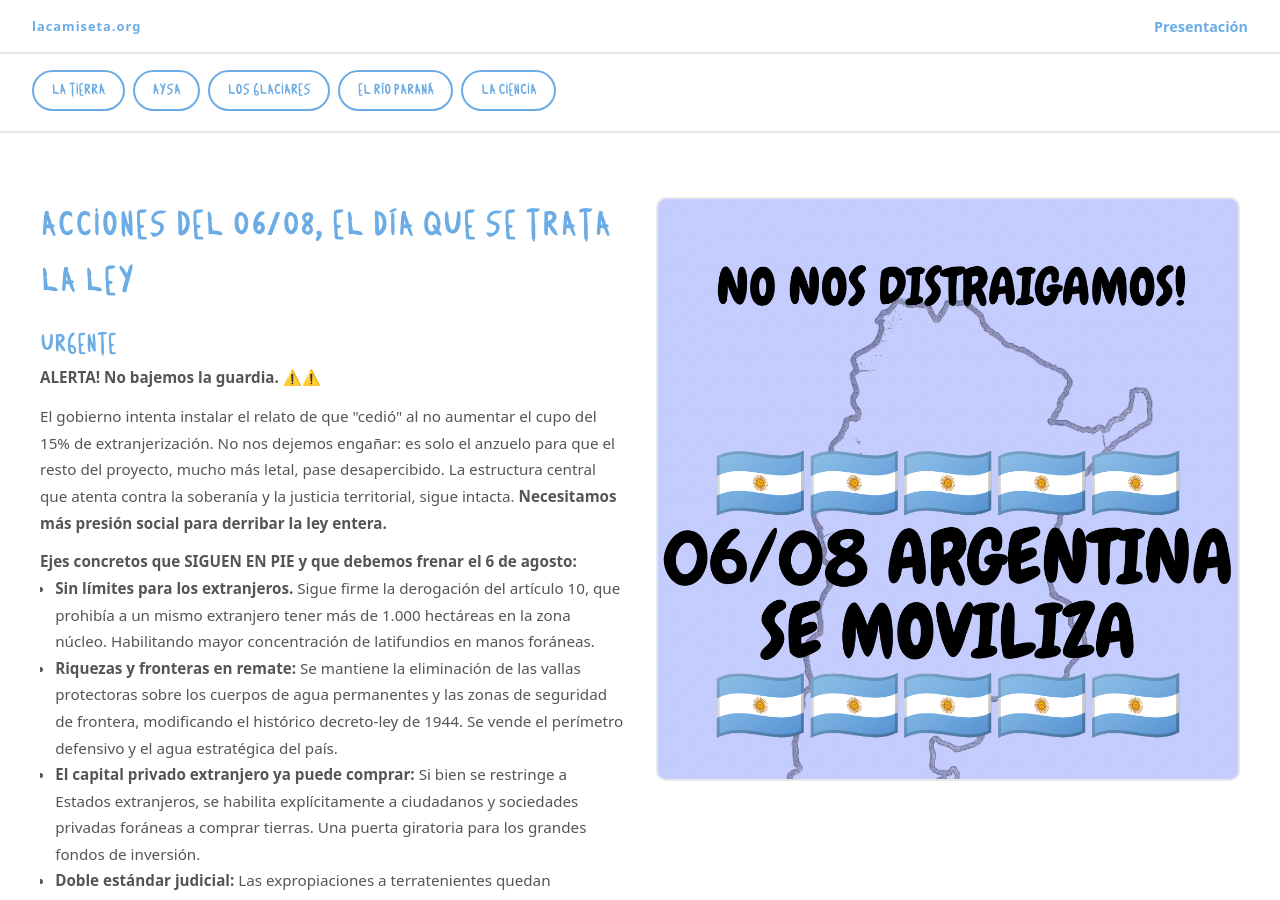
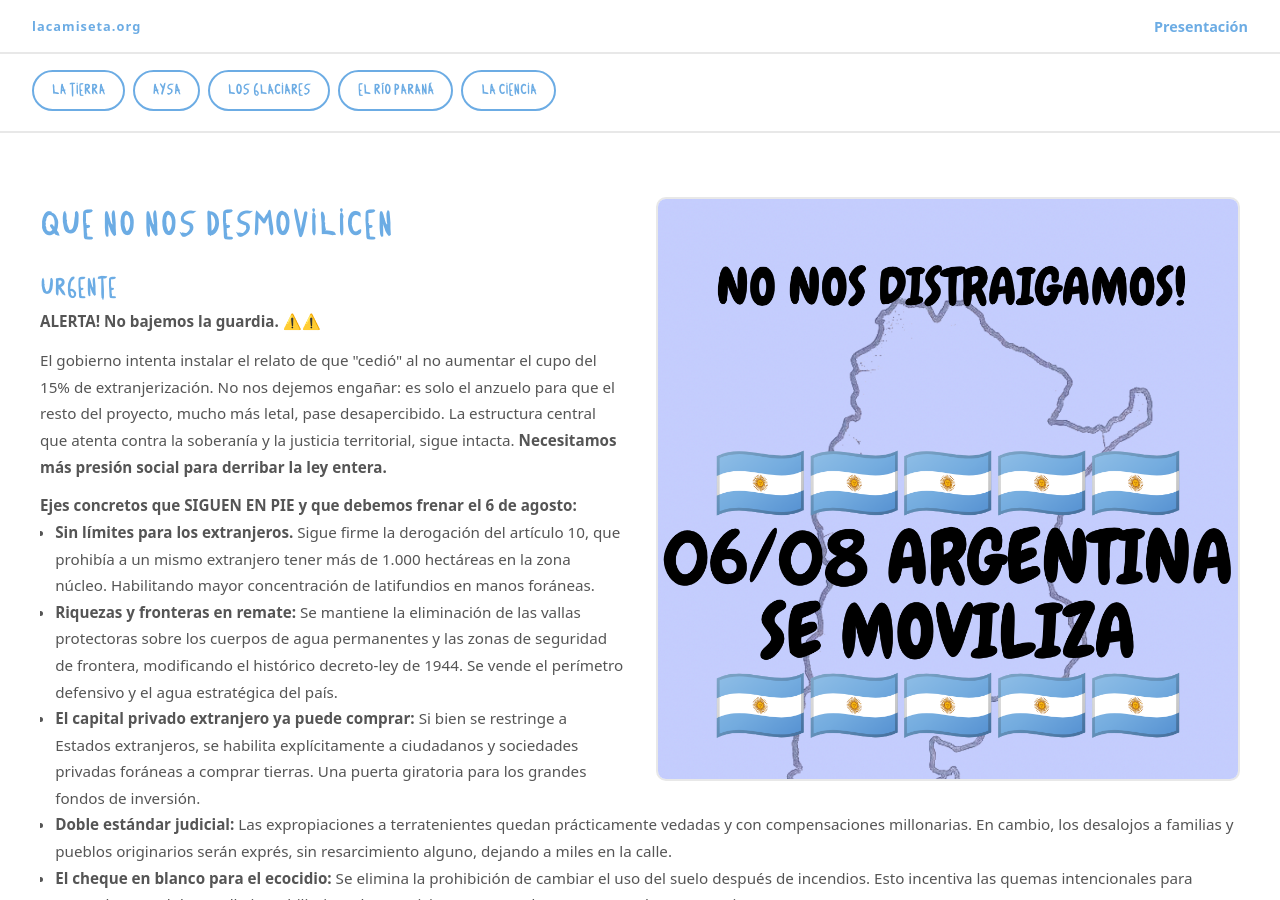
Before and after one commit to LaCamisetaOrg/LaCamisetaOrg.github.io, a Jekyll site: the page built from _actions/diadelucha.md, in a window 1280 px wide and 900 px high. Built offline with Jekyll 4.4.1, drawn with Linux system fonts in a browser that asks for light colours.

Commit message:
Update diadelucha.md

```diff
--- a/_actions/diadelucha.md
+++ b/_actions/diadelucha.md
@@ -1,6 +1,6 @@
 ---
 layout: action
-title: "Acciones del 06/08, el día que se trata la ley"
+title: "Que no nos desmovilicen"
 description: "Acciones del 06/08"
 from_date: 2026-08-06
 to_date: 2026-08-06
@@ -11,8 +11,6 @@ images:
 
 ## Urgente
 
-<div style="display:flex; gap:1.5rem; align-items:flex-start; flex-wrap:wrap;">
-<div style="flex:1; min-width:260px;">
 <p><strong>ALERTA! No bajemos la guardia. ⚠️⚠️</strong></p>
 <p>El gobierno intenta instalar el relato de que "cedió" al no aumentar el cupo del 15% de extranjerización. No nos dejemos engañar: es solo el anzuelo para que el resto del proyecto, mucho más letal, pase desapercibido. La estructura central que atenta contra la soberanía y la justicia territorial, sigue intacta. <strong>Necesitamos más presión social para derribar la ley entera.</strong></p>
 <p><strong>Ejes concretos que SIGUEN EN PIE y que debemos frenar el 6 de agosto:</strong></p>
```
